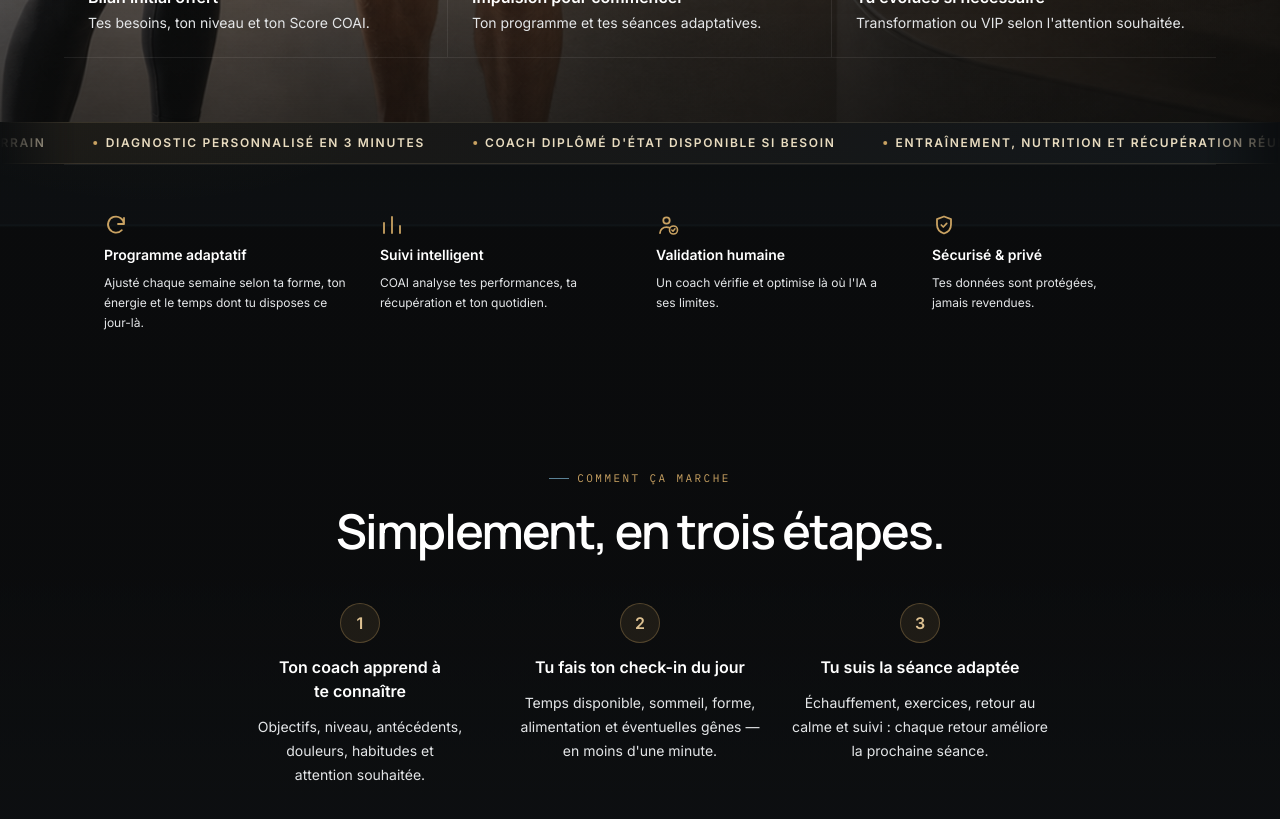
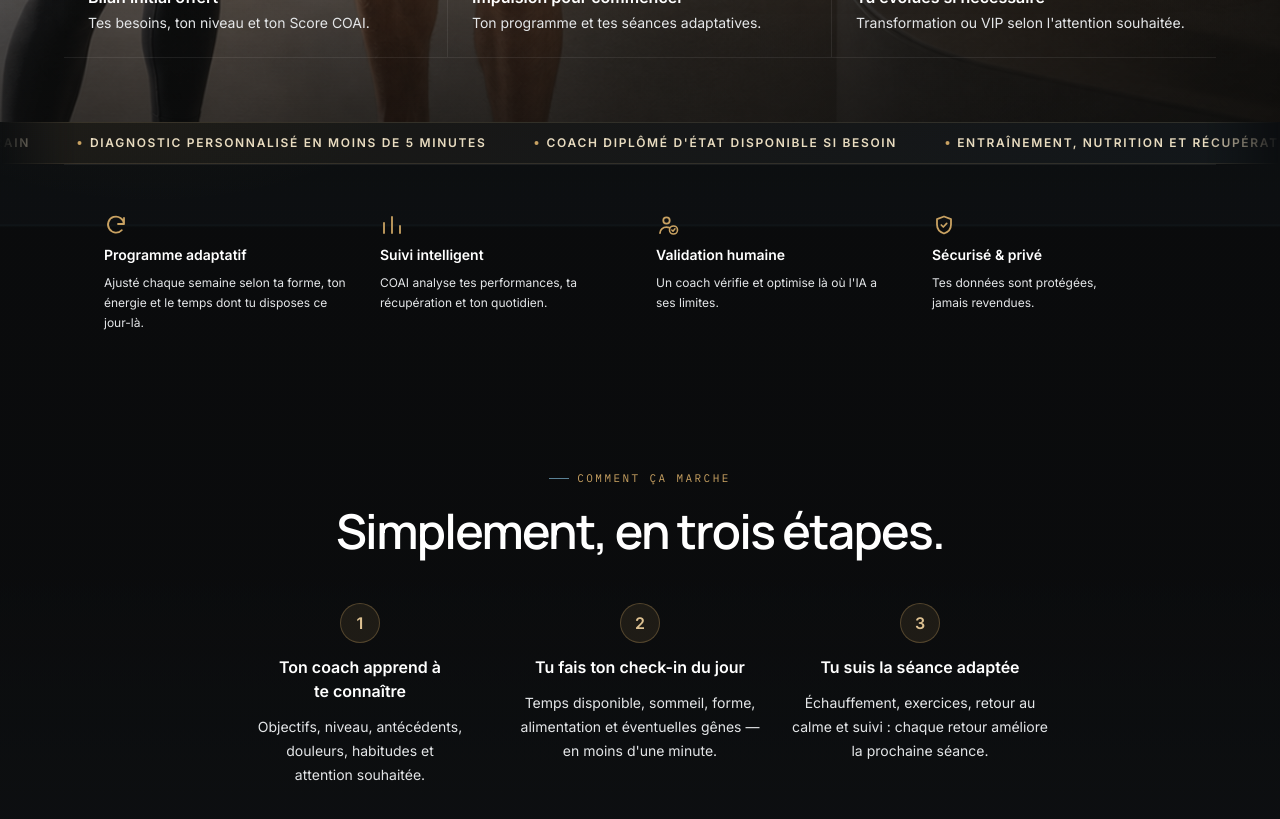
Before and after one commit to anthonydarmon213-ux/COAI, a Next.js app: page / in a window 1280 px wide. Shown: the part 1180-1999 px from the top of the page. Built offline with nearby package versions, Linux system fonts and the light colour scheme; no server answers.

Commit message:
Update src/components/marketing/marquee-banner.tsx

```diff
--- a/src/components/marketing/marquee-banner.tsx
+++ b/src/components/marketing/marquee-banner.tsx
@@ -5,7 +5,7 @@
 // simplement fixe, avec le premier passage des items visible.
 const ITEMS = [
   "Algorithme construit sur 17 ans de coaching terrain",
-  "Diagnostic personnalisé en 3 minutes",
+  "Diagnostic personnalisé en moins de 5 minutes",
   "Coach diplômé d'État disponible si besoin",
   "Entraînement, nutrition et récupération réunis",
   "Programme généré en quelques secondes",
```
